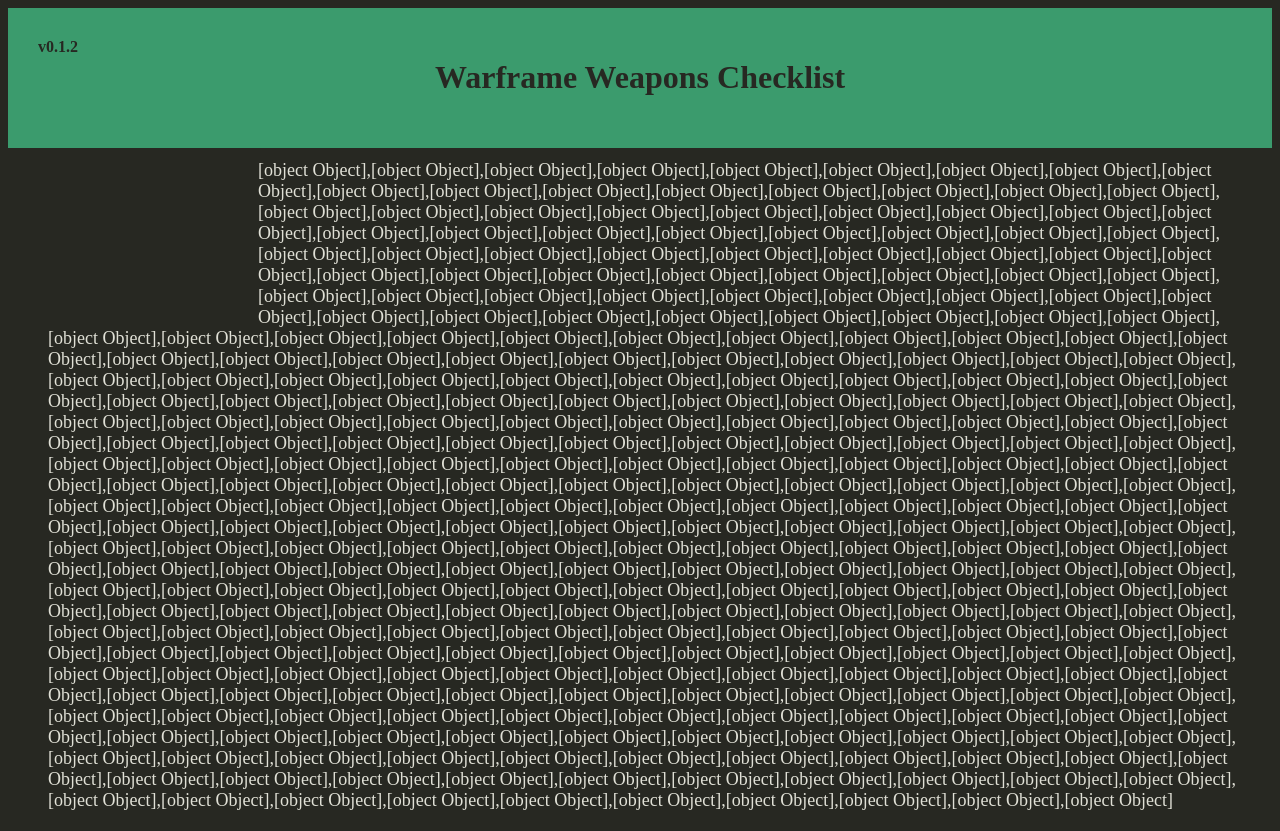
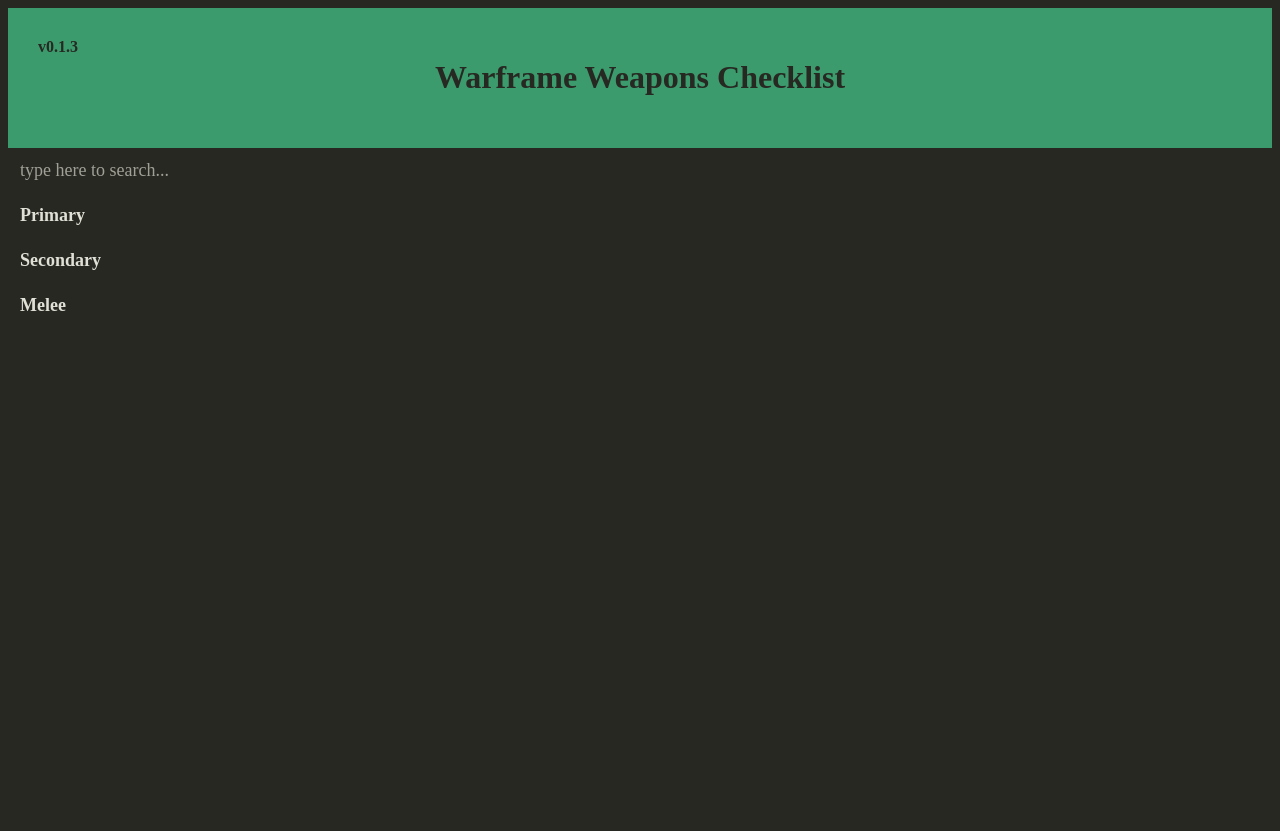
Before and after one commit to edifiedx/edifiedx.github.io, a plain HTML site: page warframe_checklist/index.html in a window 1280 px wide. After the commit the page ends 800 px from the top, so only its background shows below. Drawn offline with nearby package versions, Linux system fonts and the light colour scheme.

Commit message:
json test

```diff
--- a/warframe_checklist/index.html
+++ b/warframe_checklist/index.html
@@ -9,7 +9,7 @@
   crossorigin="anonymous"></script>
 <script src="main.js"></script>
 <div id="header" class="header">
-	<div id="version">v0.1.2</div>
+	<div id="version">v0.1.3</div>
 	<h1>Warframe Weapons Checklist</h1>
 </div>
 
--- a/warframe_checklist/main.js
+++ b/warframe_checklist/main.js
@@ -155,9 +155,10 @@ function buildList () {
 		$.each(data, function(key, val){
 			items.push('<li id="' + key + '">' + val + '</li>');
 		});
-		$('<ul/>', {
+		/*$('<ul/>', {
 			'class': 'my-new-list',
 			html: items.join('')
-		}).appendTo('body');
+		}).appendTo('body');*/
+		console.log(items);
 	})
 }
```
